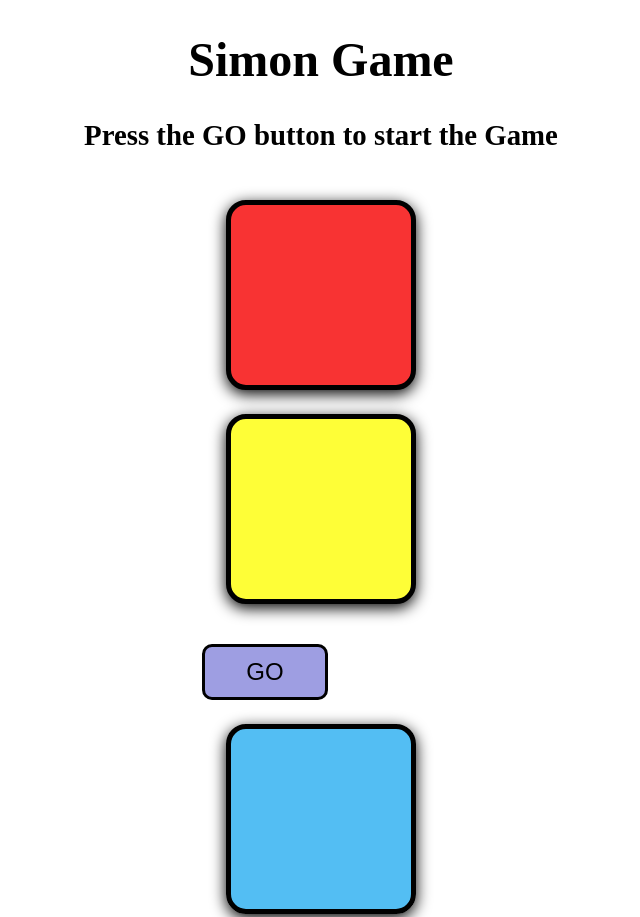
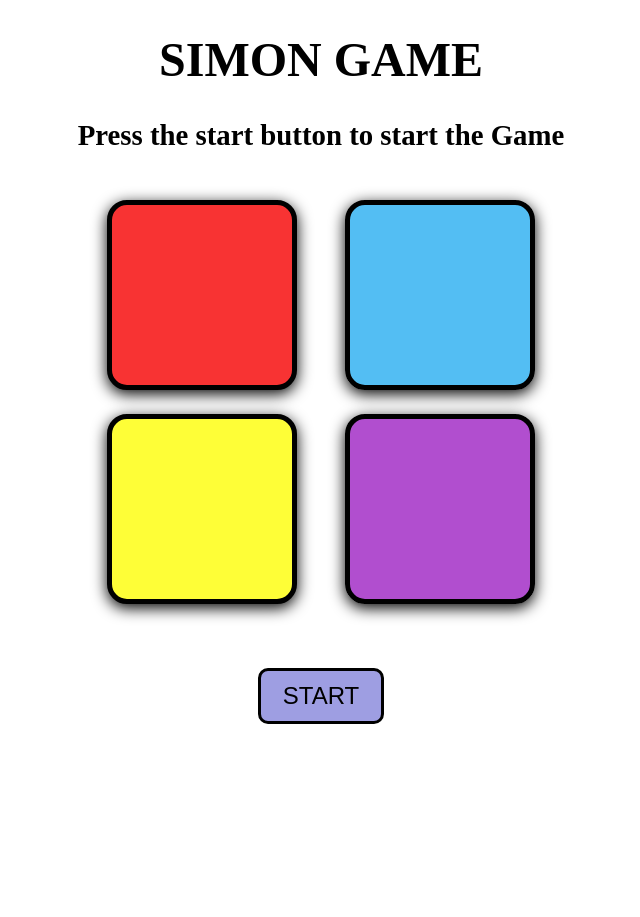
Before and after one commit to ishikabhardwaj1/simon-says, a plain HTML site: page index.html in a window 1280 px wide. Shown: the top 917 px of the page, without its empty margins (319-959 px from the left). After the commit the page ends 800 px from the top, so only its background shows below. Drawn offline with Linux system fonts and the light colour scheme.

Commit message:
Update index.html

```diff
--- a/index.html
+++ b/index.html
@@ -7,21 +7,28 @@
     <link rel="stylesheet" href="style.css">
 </head>
 <body>
-    <h1 class="head">Simon Game</h1>
-    <h2>Press the GO button to start the Game</h2>
+    <h1 class="head">SIMON GAME</h1>
+    <h2>Press the start button to start the Game</h2>
     <div class="main_container">
-    <div class="container">
+
         <div class="one">
             <div class="btn red" id="red" type="button"></div>
             <div class="btn yellow" id="yellow" type="button"></div>
         </div>
-        <div class="start_btn" type="button">GO</div>
         <div class="two">
             <div class="btn green" id="green" type="button"></div>
             <div class="btn purple" id="purple" type="button"></div>
         </div>
 
     </div>
+    <div class="main_btn">
+        <div class="start_btn" type="button">START</div>
+    </div>
+    <div class="hide">
+<audio src="https://s3.amazonaws.com/freecodecamp/simonSound1.mp3" sound="red"></audio>
+<audio src="https://s3.amazonaws.com/freecodecamp/simonSound2.mp3" sound="yellow"></audio>
+<audio src="https://s3.amazonaws.com/freecodecamp/simonSound3.mp3" sound="green"></audio>
+<audio src="https://s3.amazonaws.com/freecodecamp/simonSound4.mp3" sound="purple"></audio>
 </div>
     <script src="app.js"></script>
 </body>
```
